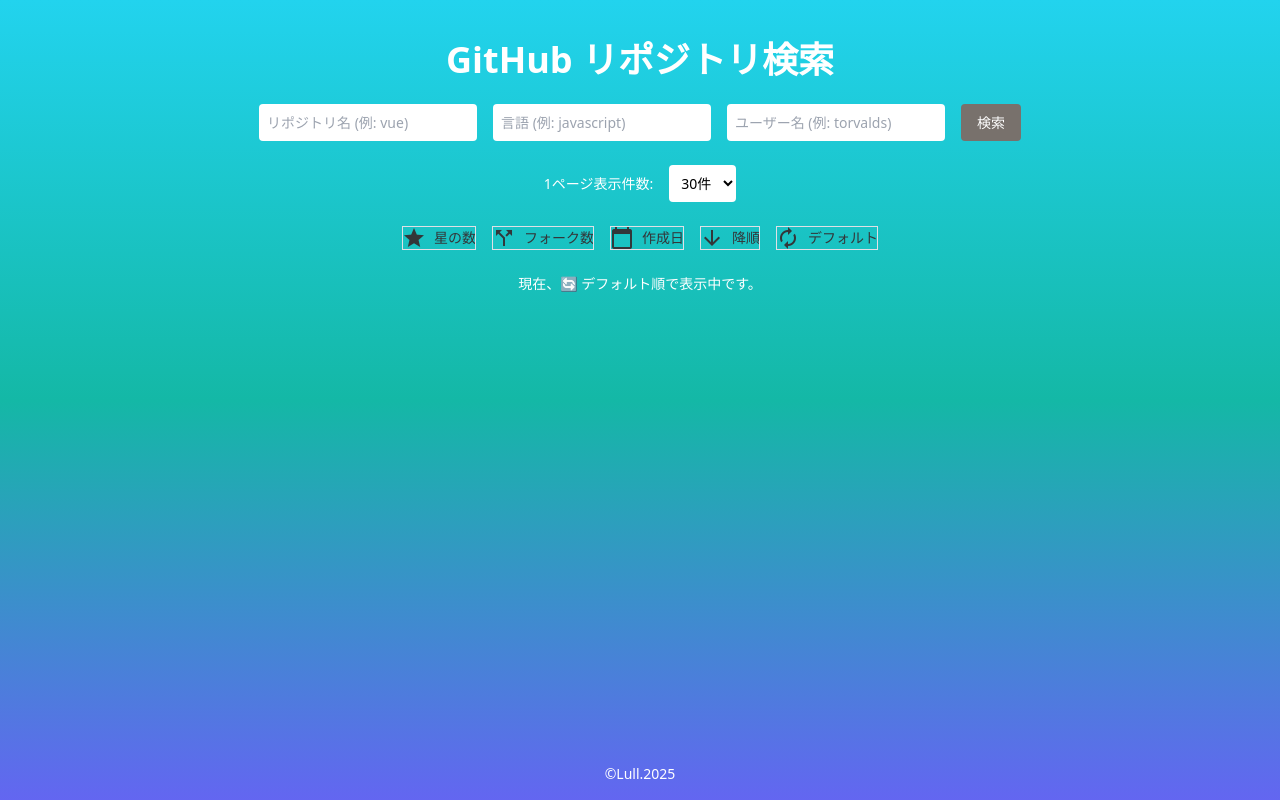
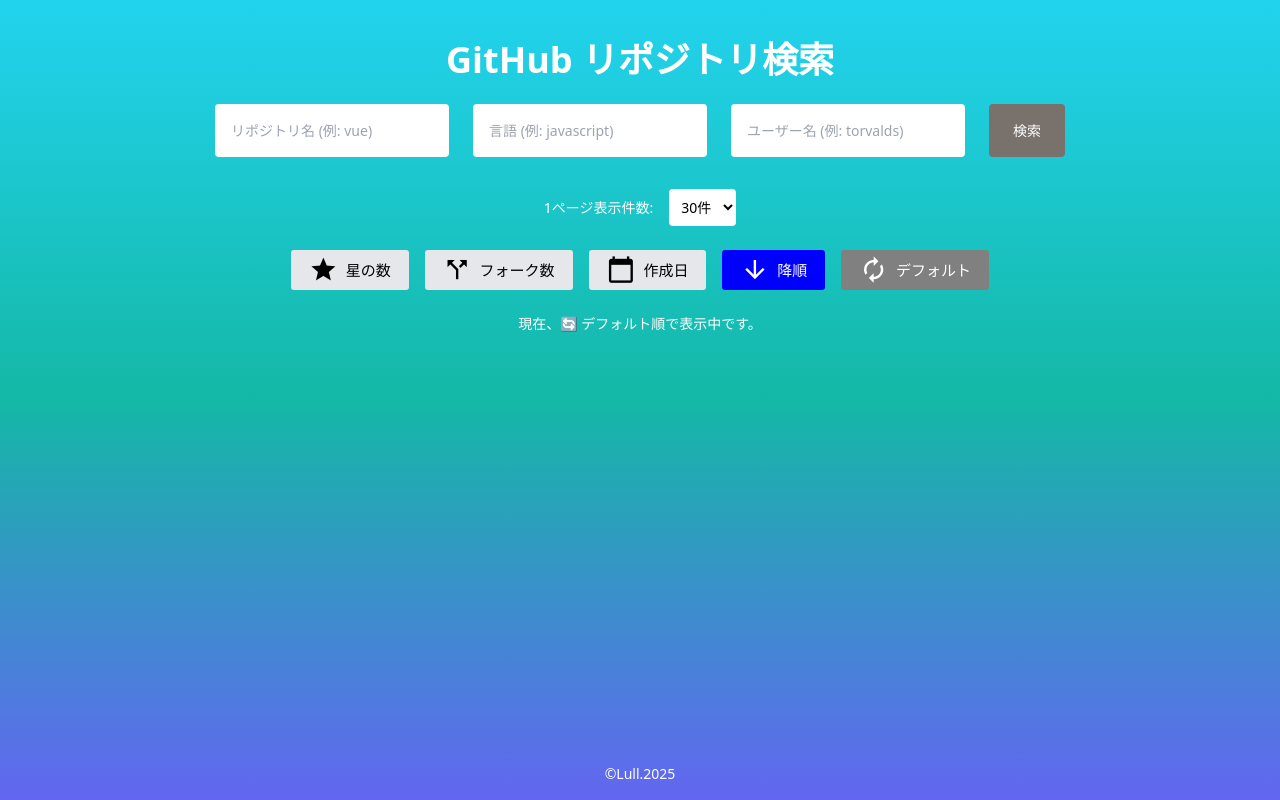
Before and after one commit to nagi0705/github-search-app, a Nuxt app: page / in a window 1280 px wide. Built offline with nearby package versions, Linux system fonts and the light colour scheme.

Commit message:
01231725色々かえた

```diff
--- a/pages/index.vue
+++ b/pages/index.vue
@@ -5,15 +5,15 @@
             <h1 class="text-3xl sm:text-4xl font-bold text-center mb-6">GitHub リポジトリ検索</h1>
 
             <!-- 検索フォーム -->
-            <div class="flex flex-wrap justify-center gap-4 mb-6">
+            <div class="flex flex-wrap justify-center gap-6 mb-8">
                 <input v-model="title" type="text" placeholder="リポジトリ名 (例: vue)"
-                    class="w-full sm:w-auto p-2 rounded bg-white text-black" />
+                    class="w-full sm:w-auto p-4 rounded bg-white text-black" />
                 <input v-model="language" type="text" placeholder="言語 (例: javascript)"
-                    class="w-full sm:w-auto p-2 rounded bg-white text-black" />
+                    class="w-full sm:w-auto p-4 rounded bg-white text-black" />
                 <input v-model="username" type="text" placeholder="ユーザー名 (例: torvalds)"
-                    class="w-full sm:w-auto p-2 rounded bg-white text-black" />
+                    class="w-full sm:w-auto p-4 rounded bg-white text-black" />
                 <button @click="searchRepos(1)"
-                    class="w-full sm:w-auto bg-stone-500 text-white px-4 py-2 rounded hover:bg-rose-600">
+                    class="w-full sm:w-auto bg-stone-500 text-white px-6 py-3 rounded hover:bg-rose-600">
                     検索
                 </button>
             </div>
@@ -34,54 +34,64 @@
             <div class="flex justify-center items-center gap-4 mb-6">
                 <!-- 星の数でソート -->
                 <NButton
-                    size="sm"
-                    variant="soft"
-                    :class="{ 'text-yellow-600': isSortedByStars }"
+                    size="large"
+                    variant="solid"
+                    color="yellow"
+                    class="hover:shadow-lg"
+                    :class="{ 'bg-yellow-500 text-white': isSortedByStars, 'bg-gray-200 text-black': !isSortedByStars }"
                     @click="sortByStars"
                 >
-                    <span class="material-icons">star</span>
+                    <span class="material-icons text-xl">star</span>
                     星の数
                 </NButton>
 
                 <!-- フォーク数でソート -->
                 <NButton
-                    size="sm"
-                    variant="soft"
-                    :class="{ 'text-green-600': isSortedByForks }"
+                    size="large"
+                    variant="solid"
+                    color="green"
+                    class="hover:shadow-lg"
+                    :class="{ 'bg-green-500 text-white': isSortedByForks, 'bg-gray-200 text-black': !isSortedByForks }"
                     @click="sortByForks"
                 >
-                    <span class="material-icons">call_split</span>
+                    <span class="material-icons text-xl">call_split</span>
                     フォーク数
                 </NButton>
 
                 <!-- 作成日でソート -->
                 <NButton
-                    size="sm"
-                    variant="soft"
-                    :class="{ 'text-purple-600': isSortedByCreatedDate }"
+                    size="large"
+                    variant="solid"
+                    color="purple"
+                    class="hover:shadow-lg"
+                    :class="{ 'bg-purple-500 text-white': isSortedByCreatedDate, 'bg-gray-200 text-black': !isSortedByCreatedDate }"
                     @click="sortByCreatedDate"
                 >
-                    <span class="material-icons">calendar_today</span>
+                    <span class="material-icons text-xl">calendar_today</span>
                     作成日
                 </NButton>
 
                 <!-- 昇順/降順切り替え -->
                 <NButton
-                    size="sm"
-                    variant="soft"
+                    size="large"
+                    variant="solid"
+                    color="blue"
+                    class="hover:shadow-lg"
                     @click="toggleOrder"
                 >
-                    <span class="material-icons">{{ isAscending ? 'arrow_upward' : 'arrow_downward' }}</span>
+                    <span class="material-icons text-xl">{{ isAscending ? 'arrow_upward' : 'arrow_downward' }}</span>
                     {{ isAscending ? '昇順' : '降順' }}
                 </NButton>
 
                 <!-- デフォルト順 -->
                 <NButton
-                    size="sm"
-                    variant="soft"
+                    size="large"
+                    variant="solid"
+                    color="gray"
+                    class="hover:shadow-lg"
                     @click="resetToDefault"
                 >
-                    <span class="material-icons">autorenew</span>
+                    <span class="material-icons text-xl">autorenew</span>
                     デフォルト
                 </NButton>
             </div>
@@ -265,8 +275,7 @@
 
 <style scoped>
 .material-icons {
-  font-size: 1.5rem;
-  vertical-align: middle;
+  font-size: 1.8rem;
   margin-right: 0.5rem;
 }
 </style>
```
